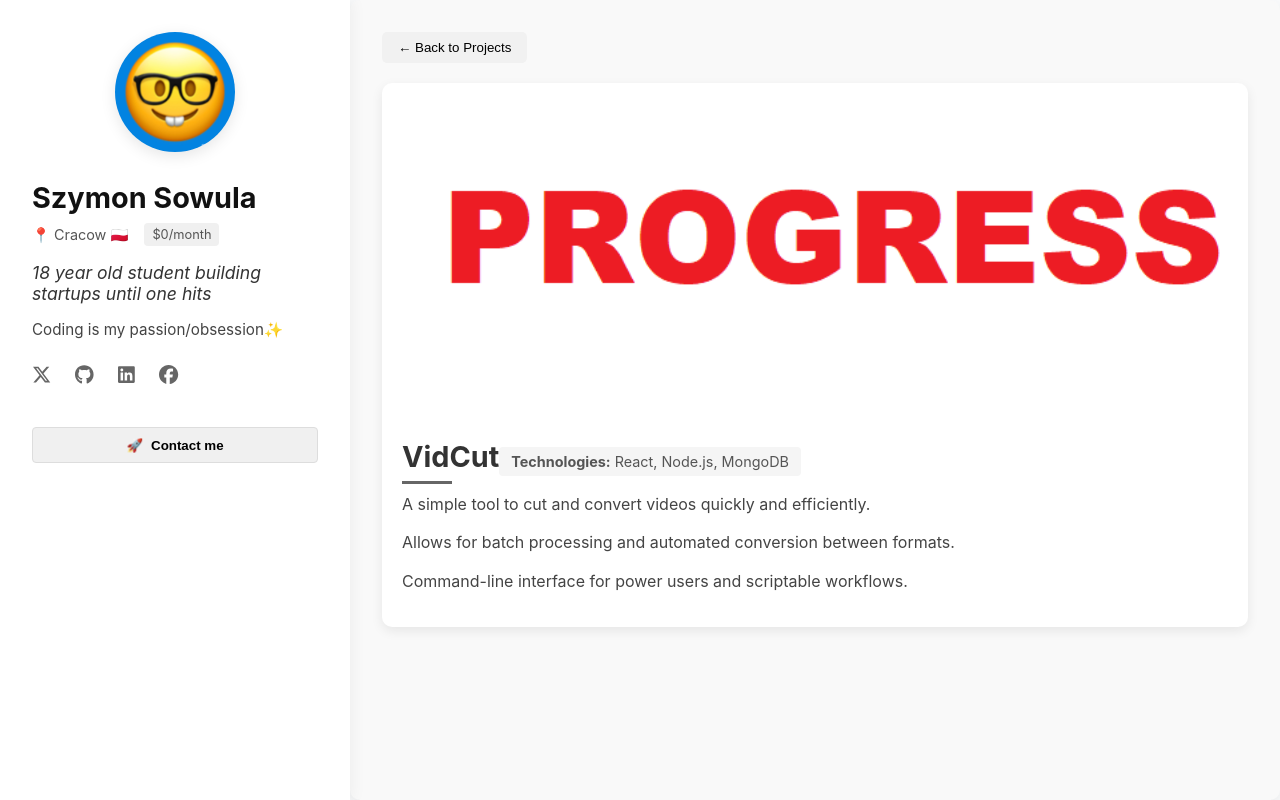
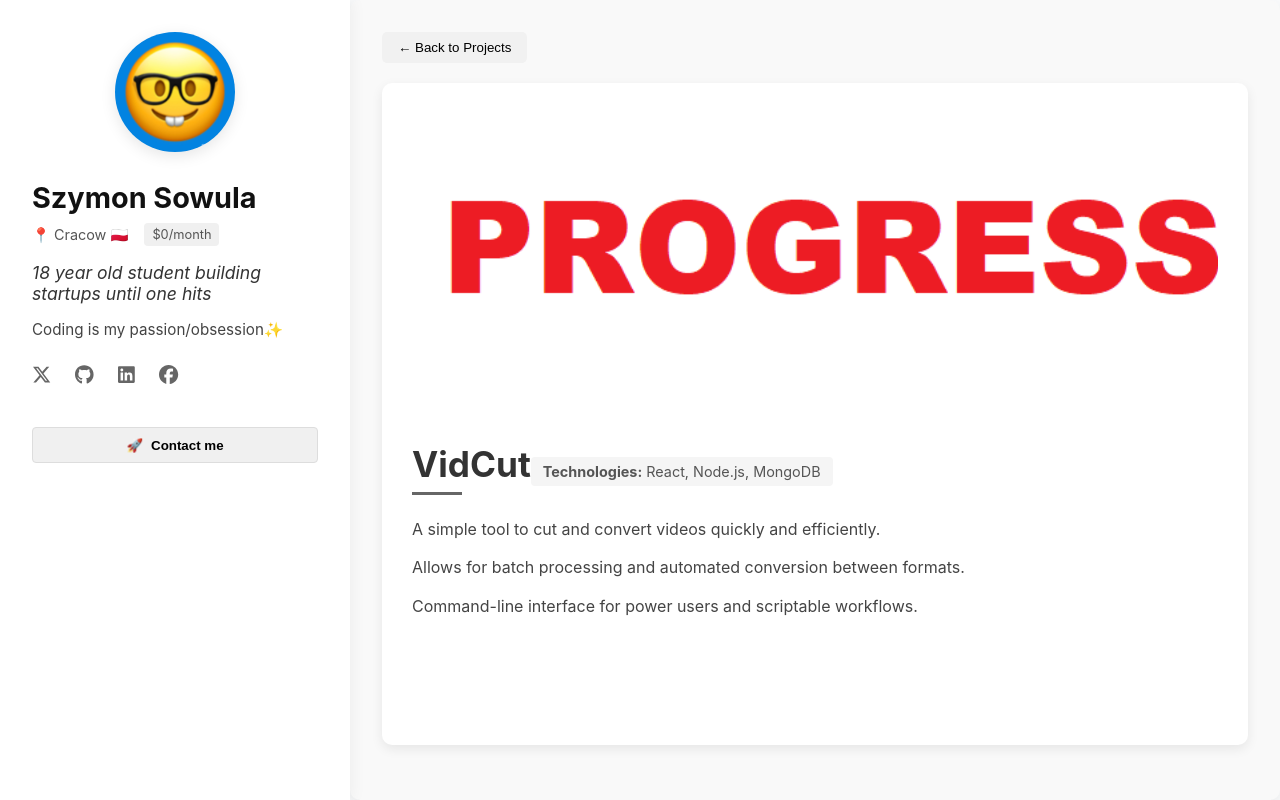
Before and after one commit to SZYMDEV/Portfolio0, a React (Vite) app: page / in a window 1280 px wide. Both pictures are taken after a click on the element 590 px from the left and 307 px from the top of the page. Shown: the top 800 px of the page. Built offline with nearby package versions, Linux system fonts and the light colour scheme.

Commit message:
Update Portfolio.css

```diff
--- a/src/styles/Portfolio.css
+++ b/src/styles/Portfolio.css
@@ -291,8 +291,9 @@ body {
 
 /* Portfolio Section */
 .portfolio-section {
-  padding: 20px;
+  padding: 30px;
   background-color: white;
+  height: 90%;
   border-radius: 10px;
   box-shadow: 0 4px 12px rgba(0, 0, 0, 0.08);
   transition: transform 0.3s ease, box-shadow 0.3s ease;
@@ -356,8 +357,8 @@ body {
 
 /* Project Info */
 .project-info h2 {
-  font-size: 1.8rem;
-  margin-bottom: 1rem;
+  font-size: 2.2rem;
+  margin-bottom: 2rem;
   color: #333;
   position: relative;
   display: inline-block;
```
